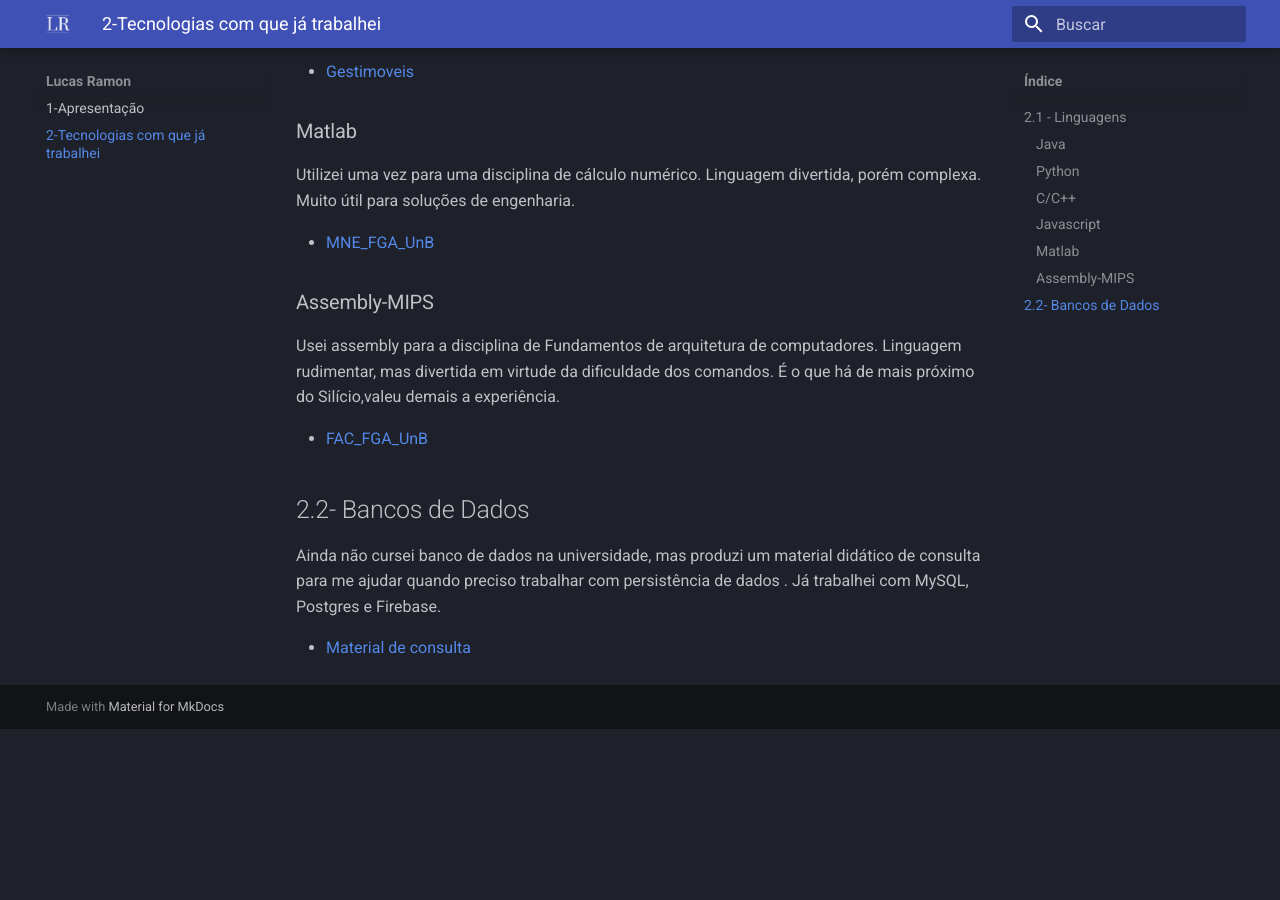
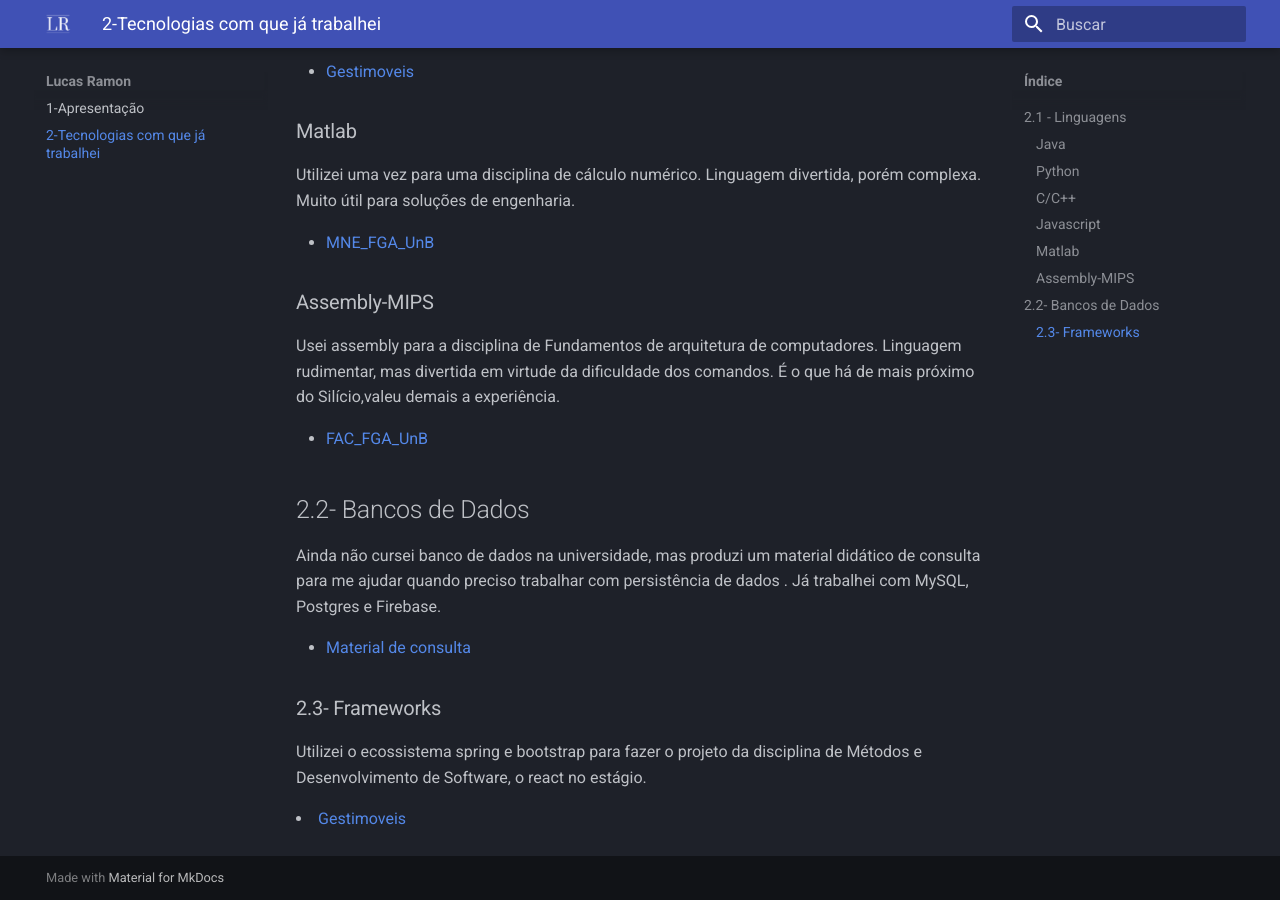
Before and after one commit to lramon2001/lramon2001.github.io, an MkDocs documentation site: the page built from docs/softskills.md, in a window 1280 px wide and 900 px high, scrolled down 1264 px. Built offline with MkDocs 1.6.1 and Material for MkDocs 9.7.7, drawn with Linux system fonts in a browser that asks for light colours; before the commit the page ends 1993 px from its top, so only the background shows below that.

Commit message:
Update softskills.md

```diff
--- a/docs/softskills.md
+++ b/docs/softskills.md
@@ -9,13 +9,9 @@
    <img align="center" alt="Judeu-Mysql" height="30" width="40" src="https://raw.githubusercontent.com/devicons/devicon/master/icons/matlab/matlab-original.svg">
    <img align="center" alt="Judeu-Mysql" height="30" width="40" src="https://raw.githubusercontent.com/devicons/devicon/master/icons/mysql/mysql-original.svg">
    <img align="center" alt="Judeu-Mysql" height="30" width="40" src="https://raw.githubusercontent.com/devicons/devicon/master/icons/postgresql/postgresql-original.svg">
-  <img align="center" alt="Judeu-React" height="30" width="40" src="https://raw.githubusercontent.com/devicons/devicon/master/icons/react/react-original.svg">
-
-
+    <img align="center" alt="Judeu-Spring" height="30" width="40" src="https://raw.githubusercontent.com/devicons/devicon/master/icons/bootstrap/bootstrap-original.svg">
+<img align="center" alt="Judeu-React" height="30" width="40" src="https://raw.githubusercontent.com/devicons/devicon/master/icons/react/react-original.svg">
   <img align="center" alt="Judeu-Spring" height="30" width="40" src="https://raw.githubusercontent.com/devicons/devicon/master/icons/spring/spring-original.svg">
-
-
-
  </div>
  <tr>
   </tr>
@@ -84,3 +80,8 @@ Ainda não cursei banco de dados na universidade, mas produzi um material didát
 <ul>
   <li><a href="https://gist.github.com/lramon2001/c68d22e8e31b780fe60a26bd52e4ebb7">Material de consulta</a></li>
 </ul>
+
+### 2.3- Frameworks
+
+Utilizei o ecossistema spring e bootstrap para fazer o projeto da disciplina de Métodos e Desenvolvimento de Software, o react no estágio.
+<li><a href="https://github.com/lramon2001/GestImoveis-Corretores">Gestimoveis</a></li>
```
